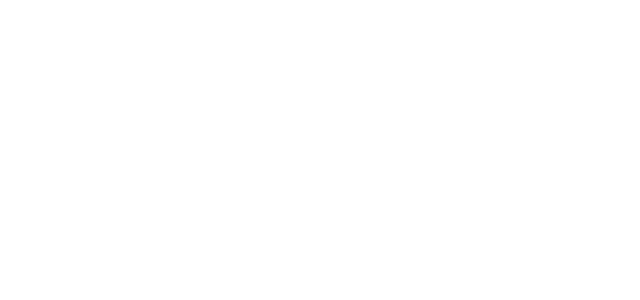
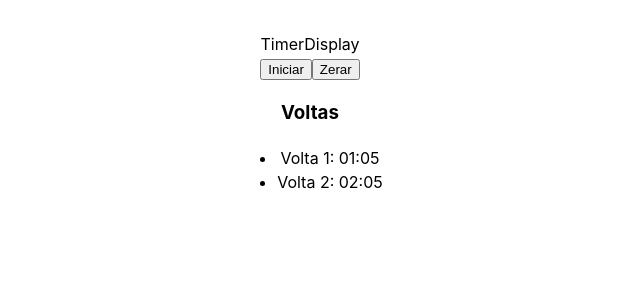
Before and after one commit to fjuncal/stopwatch-react, a React (Vite) app: page / in a window 1280 px wide. Shown: the top 300 px of the page, without its empty margins (330-970 px from the left). Built offline with nearby package versions, Linux system fonts and the light colour scheme.

Commit message:
Structing my components

```diff
--- a/src/App.jsx
+++ b/src/App.jsx
@@ -1,7 +1,12 @@
 import "./App.css";
+import Timer from "./components/Timer";
 
 function App() {
-  return <></>;
+  return (
+    <>
+      <Timer />
+    </>
+  );
 }
 
 export default App;
--- a/src/components/LapList.jsx
+++ b/src/components/LapList.jsx
@@ -1,7 +1,15 @@
 import React from "react";
 
 const LapList = () => {
-  return <div>LapList</div>;
+  return (
+    <div className="timer-laps">
+      <h3>Voltas</h3>
+      <ul>
+        <li>Volta 1: 01:05</li>
+        <li>Volta 2: 02:05</li>
+      </ul>
+    </div>
+  );
 };
 
 export default LapList;
--- a/src/components/Timer.jsx
+++ b/src/components/Timer.jsx
@@ -2,7 +2,7 @@
 import TimerDisplay from "./TimerDisplay";
 import TimerControls from "./TimerControls";
 import LapList from "./LapList";
-
+import "./Timer.css";
 const Timer = () => {
   return (
     <div className="timer-container">
--- a/src/components/TimerControls.jsx
+++ b/src/components/TimerControls.jsx
@@ -1,7 +1,12 @@
 import React from "react";
 
 const TimerControls = () => {
-  return <div>TimerControls</div>;
+  return (
+    <div>
+      <button>Iniciar</button>
+      <button>Zerar</button>
+    </div>
+  );
 };
 
 export default TimerControls;
--- a/src/components/TimerDisplay.jsx
+++ b/src/components/TimerDisplay.jsx
@@ -1,7 +1,7 @@
 import React from "react";
 
 const TimerDisplay = () => {
-  return <div>TimerDisplay</div>;
+  return <div className="timer-display">TimerDisplay</div>;
 };
 
 export default TimerDisplay;
```
Also changed, not shown: src/components/Timer.css (added).
